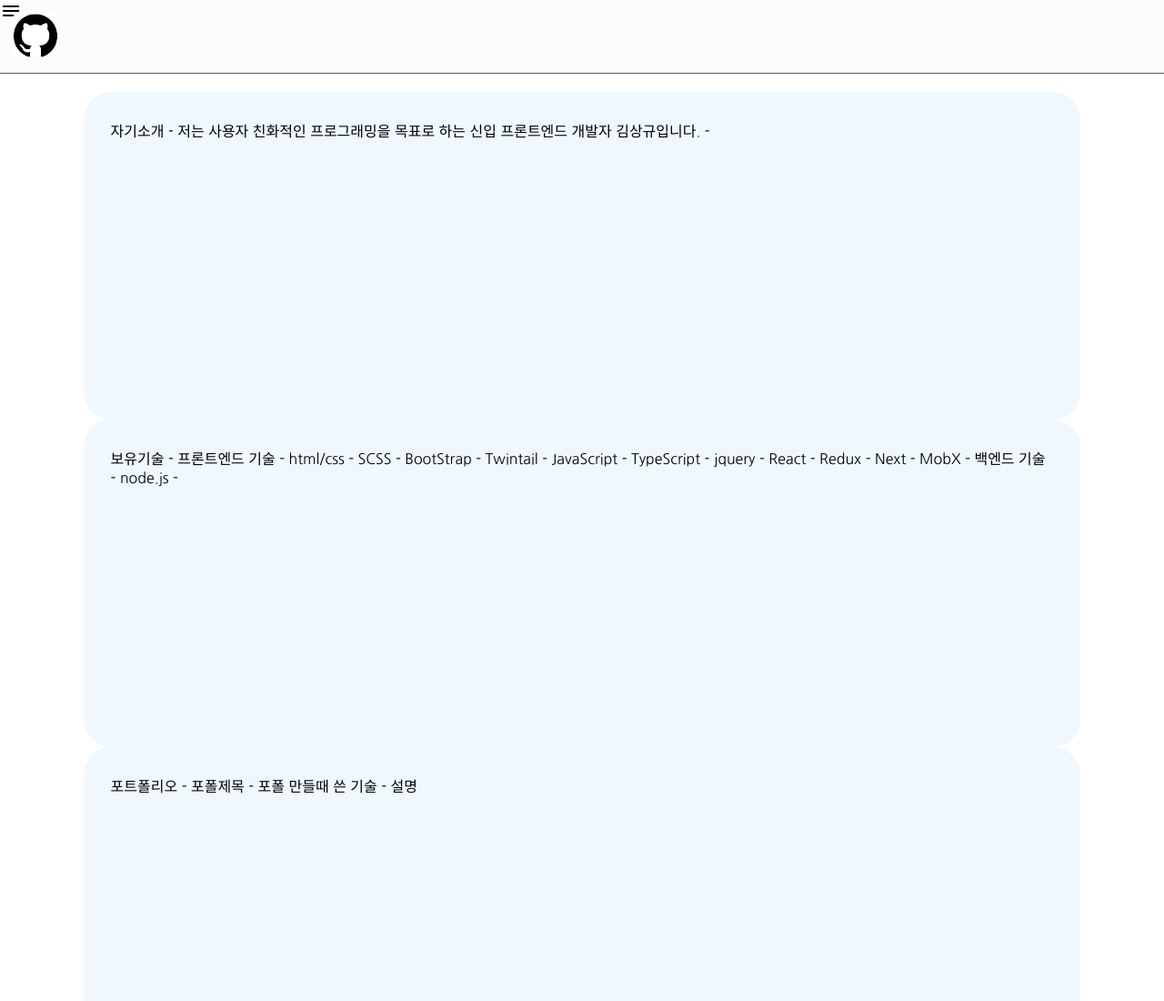
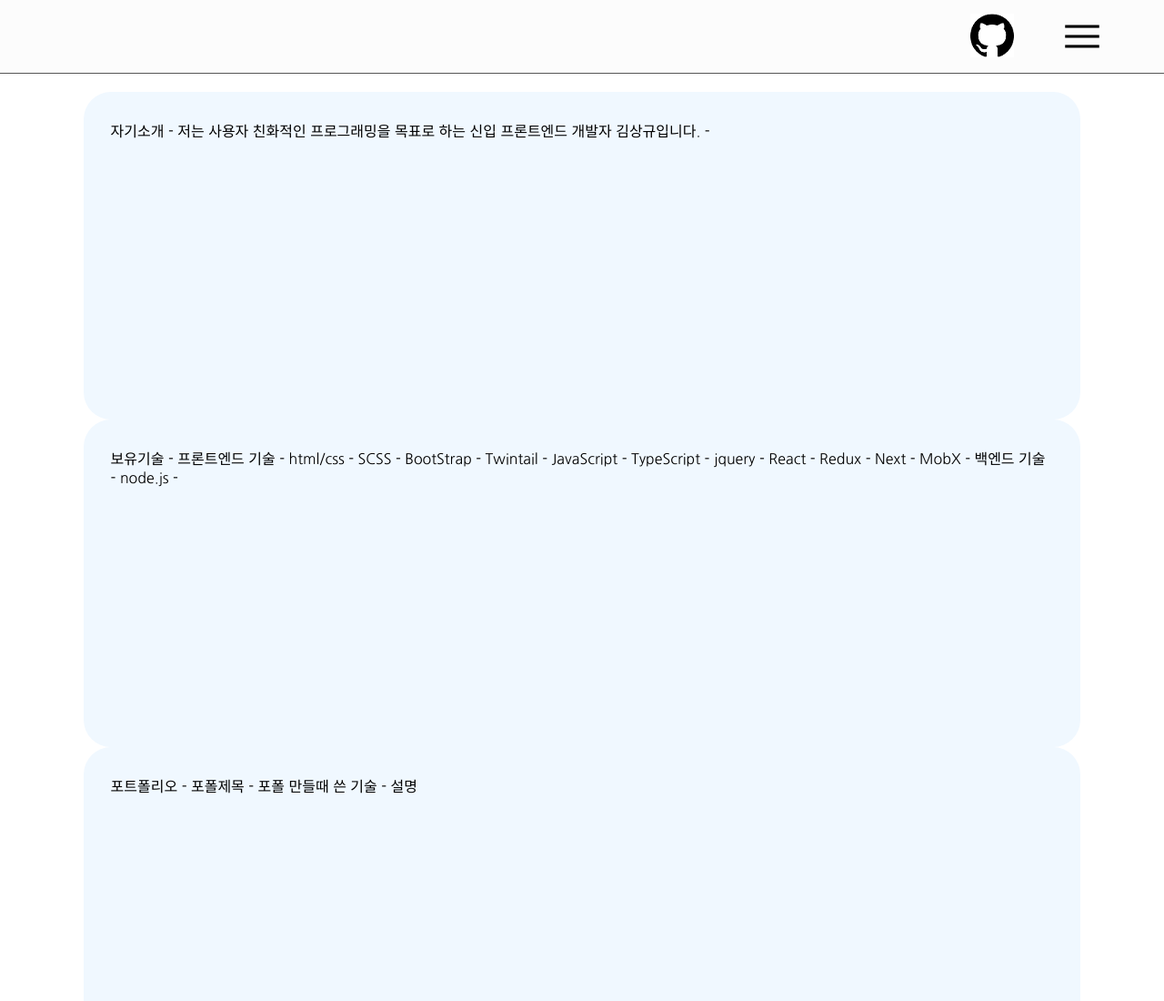
Before and after one commit to 7220/blog, a website: page index.html in a window 1280 px wide. Shown: the top 1100 px of the page at 91% size. Drawn offline with nearby package versions, Linux system fonts and the light colour scheme.

Commit message:
Page Design

```diff
--- a/index.html
+++ b/index.html
@@ -15,11 +15,12 @@
     <div class="main" id="root">
       <div>
         <div class='navi'>
-          <div>
-            <a href="https://github.com/7220" class="github-icon">
-              <img src="./images/github-icon.png" alt="Github"></a>
+          <div class="github-icon">
+            <a href="https://github.com/7220">
+            <img src="./images/github-icon.png" alt="Github">
+            </a>
           </div>
-          <div>
+          <div class="navi-menu">
             <span class="material-symbols-outlined">
               menu
             </span>
--- a/main.css
+++ b/main.css
@@ -11,22 +11,29 @@ a {
 .main .navi {
   background-color: #fcfcfc;
   height: 80px;
+  width: 100%;
   border-bottom: 1px solid #555555;
-  display: flex;
   position: relative;
   text-align: right;
-
 }
 .main .navi .github-icon {
   position: absolute;
-  margin: 15px 15px;
+  top: 0;
+  right: 150px;
+  padding: 15px;
   transition: 0.2s;
 }
 .main .navi .github-icon:hover {
-  transform: scale(1.25);
+  transform: scale(1.15);
 }
-.main .navi .material-symbols-outlined {
-
+.main .navi .navi-menu {
+  position: absolute;
+  top: 0;
+  right: 50px;
+  padding: 15px;
+}
+.main .navi .navi-menu .material-symbols-outlined {
+  font-size: 50px;
 }
 
 
--- a/main.js
+++ b/main.js
@@ -3,9 +3,16 @@ const container = document.getElementById("root");
 const template = `
 <div>
   <div class='navi'>
-    <p>asd</p>
-    <a href="#">
-      <img src="" alt="Github">Github</a>
+    <div class="github-icon">
+      <a href="https://github.com/7220">
+      <img src="./images/github-icon.png" alt="Github">
+      </a>
+    </div>
+    <div class="navi-menu">
+      <span class="material-symbols-outlined">
+        menu
+      </span>
+    </div>
   </div>
   <div class="background">
     <div class="top-title">
```
Also changed, not shown: dist/index.html, 6 other files.
